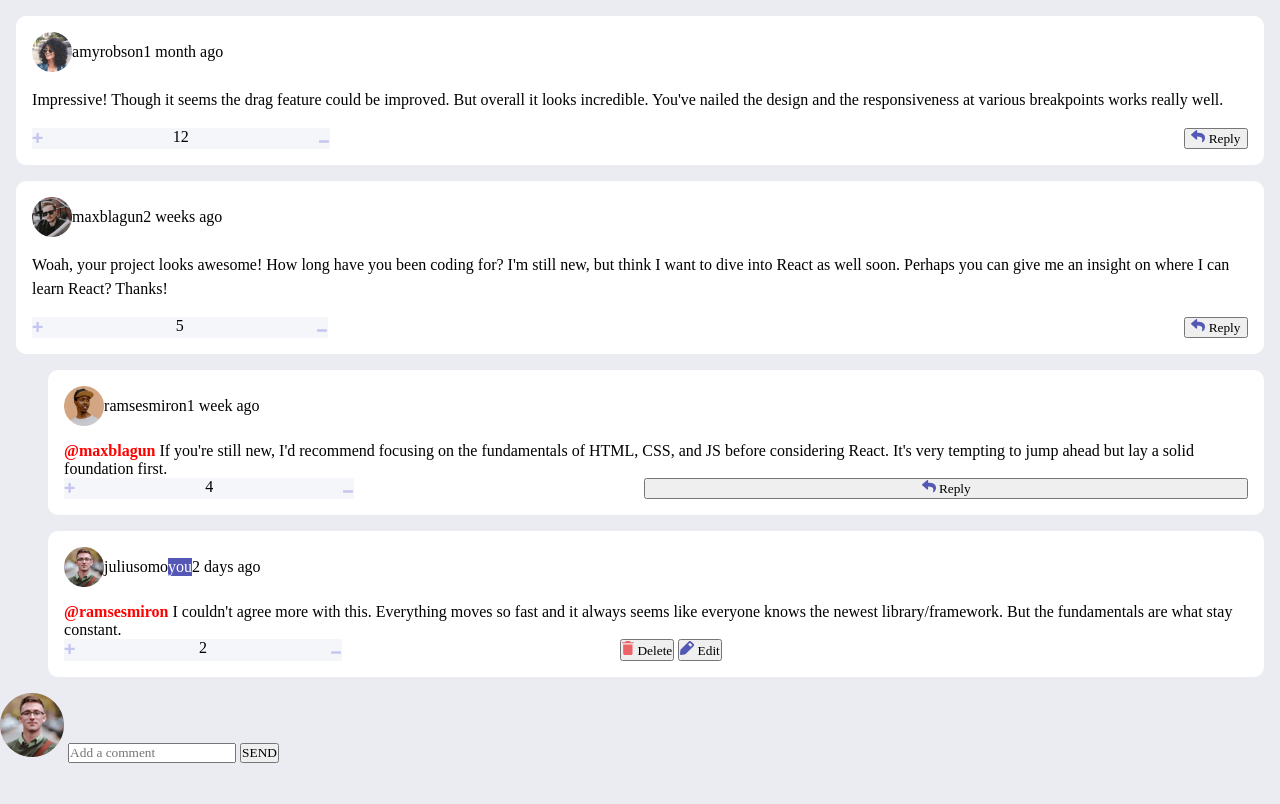
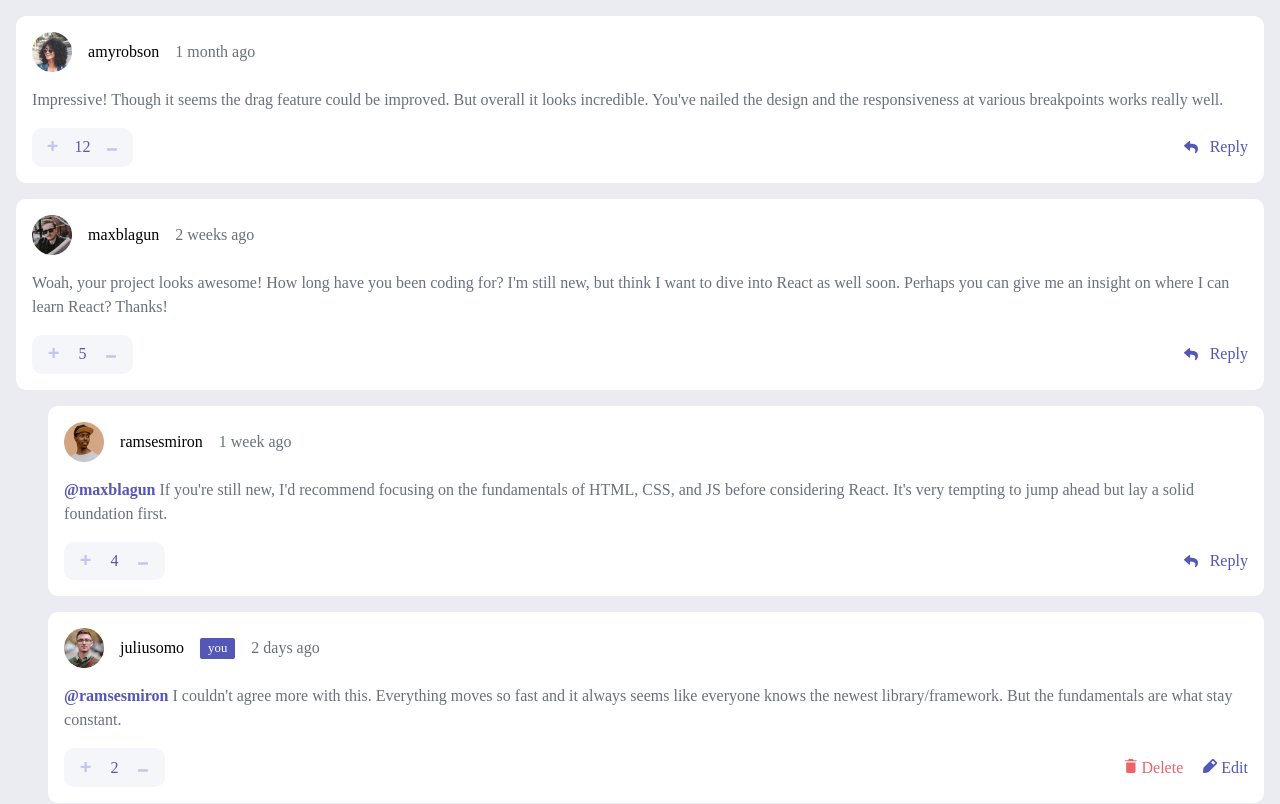
Before and after one commit to Adnan-M03/interactive-comments-section, a plain HTML site: page index.html in a window 1280 px wide. Shown: the top 804 px of the page. Drawn offline with Linux system fonts and the light colour scheme; a web font is replaced by a local one.

Commit message:
added some styles

```diff
--- a/style.css
+++ b/style.css
@@ -3,7 +3,7 @@
     src: url(Font/Rubik-VariableFont_wght.ttf);
  }
  @font-face {
-    font-family: iRubik;
+    font-family: 'iRubik';
     src: url(Font/Rubik-Italic-VariableFont_wght.ttf);
  }
  *{
@@ -28,6 +28,8 @@ button{
     margin: 1rem;
     padding: 1rem;
     display: grid;
+    z-index:0;
+    color: hsl(211, 10%, 45%);
     grid-template-areas:
     "user-date user-date"
     "comment-para comment-para"
@@ -36,16 +38,48 @@ button{
             background-color: hsl(238, 40%, 52%);
             color: hsl(0, 0%, 100%);
         }
-        & .comment-para{
-            line-height: 1.5;
-            margin-bottom: 1rem;
-        }
-        & .reply-btn{
-            grid-area: reply-btn;
-            width: 4rem;
-            justify-self: right;
-        }
     }
+.vote-container~div {
+        display: inline;
+        grid-area: reply-btn;
+        align-self: center;
+        justify-self: flex-end;
+        font-weight: 500;
+            & .delete-btn{
+                all:unset;
+                color: hsl(358, 79%, 66%);
+                cursor: pointer;
+            }
+            & .edit-btn{
+                all:unset;
+                cursor: pointer;
+                color: hsl(238, 40%, 52%);
+                margin-left: 1rem;
+            }
+    }
+
+.reply-btn{
+    all:unset;
+    cursor: pointer;
+    grid-area: reply-btn;
+    width: 4rem;
+    display: flex;
+    align-items: center;
+    justify-content: space-between;
+    justify-self: right;
+    color: hsl(238, 40%, 52%);
+    font-weight: 500;
+}
+.you{
+    background-color: hsl(238, 40%, 52%);
+    color: hsl(0, 0%, 100%);
+    border-radius: 2px;
+    padding: .2rem;
+    margin-right: 1rem;
+    font-size: .8rem;
+    width: 1.8rem;
+    text-align: center;
+}
 
 .replies-container{
     position: relative;
@@ -55,16 +89,14 @@ button{
     margin-left: 3rem;
     background-color: hsl(0, 0%, 100%);
     display: grid;
+    color: hsl(211, 10%, 45%);
     grid-template-areas:
     "user-date user-date"
     "comment-para comment-para"
     "vote-container reply-btn";
-    & .you{
-        background-color: hsl(238, 40%, 52%);
-        color: hsl(0, 0%, 100%);
-    }
     & .comment-para>b{
-        color: red;
+        color: hsl(238, 40%, 52%);
+        font-weight: 700;
     }
 }
 
@@ -72,15 +104,17 @@ button{
     display: inline-flex;
     background-color: hsl(228, 33%, 97%);
     grid-area:vote-container;
-    width: 50%;
-    justify-content: space-between;
+    padding: .65rem .4rem;
+    width: 5.5rem;
+    justify-content: space-around;
+    border-radius: 10px;
         & button{
             background: none;
             border:none;
         }
-        &~div{
-            display: inline;
-            grid-area:reply-btn
+        & p{
+            color: hsl(238, 40%, 52%);
+            font-weight: 500;
         }
 }
 .user-date{
@@ -90,31 +124,89 @@ button{
     margin-bottom: 1rem;
     grid-area:user-date;
         & img{
-            width: 2.5rem
+            width: 2.5rem;
         }
-        &p{
-            font-weight: 700;
+        & :nth-child(2){
+            font-weight: 500;
+            margin: 0 1rem;
+            color: black;
         }
 
 }
 .comment-para{
     grid-area:comment-para;
+    line-height: 1.5;
+    margin-bottom: 1rem;
 }
+.current-user-reply,.current-user{
+    background-color: hsl(0, 0%, 100%);
+    border-radius: 10px;
+    margin: 1rem;
+    padding: 1rem;
+    display: flex;
+    align-items: flex-start;
+    justify-content: space-between;
+       /* & .current-user-input{
+            border: 1px solid hsla(0, 0%, 0%, 0.438);
+            width: 65%;
+            min-height: 2rem;
+            padding:0 1rem 1rem 1rem;
+            grid-area: input;
+        }*/
 
-/*.current-user-reply{
-    position: relative;
-    top: 5rem;
-}*/
+        & input[type = "submit"]{
+            background-color: red;
+            cursor: pointer;
+            grid-area: btn;
+        }
+        & img{
+            width: 2.5rem;
+            grid-area: img;
+        }
+}
+.current-user{
+    display: grid;
+    row-gap: 1rem;
+    grid-template-areas: "input input"
+    "img btn";
+
+        & .current-user-input{
+            border: 1px solid hsl(223, 19%, 93%);
+            border-radius: 10px;
+            min-height: 2rem;
+            padding:0 1rem 1rem 1rem;
+            grid-area: input;
+        }
+        & input[type = "submit"]{
+            all: unset;
+            word-wrap: break-word;
+            background-color: hsl(238, 40%, 52%);
+            cursor: pointer;
+            grid-area: btn;
+            text-align: center;
+            height:3.5rem;
+            color: hsl(0, 0%, 100%);
+            border-radius: 10px;
+        }
+        & img{
+            width: 2.5rem;
+            grid-area: img;
+            align-self: center;
+        }
+
+}
 .modal{
     background-color: hsl(0, 0%, 100%);
     position: fixed;
     top: 50%;
     left: 50%;
     transform: translate(-50%,-50%);
+    z-index: 2;
 }
 #overlay{
     position: fixed;
     width: 100%;
     height: 100%;
     background-color: hsla(0, 0%, 0%, 0.438);
+    z-index: 1;
 }
```
